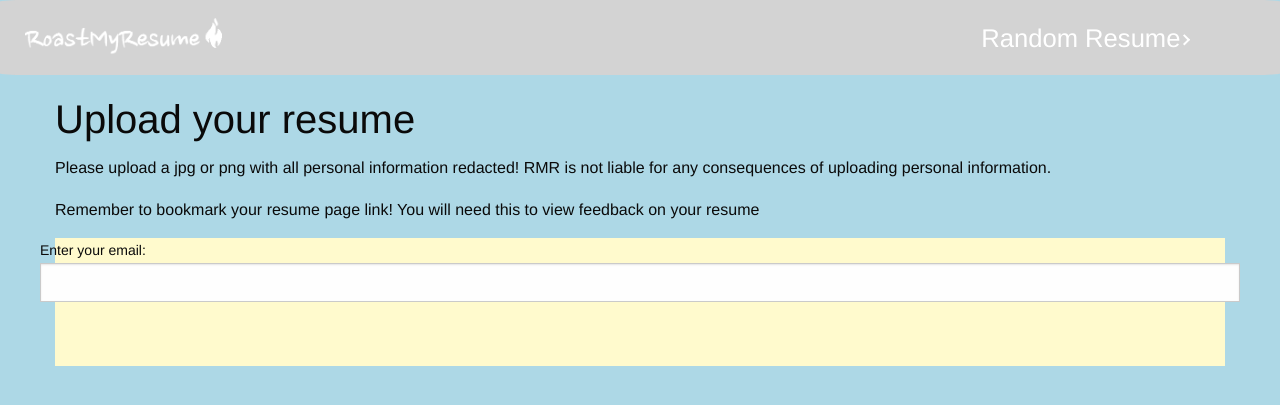
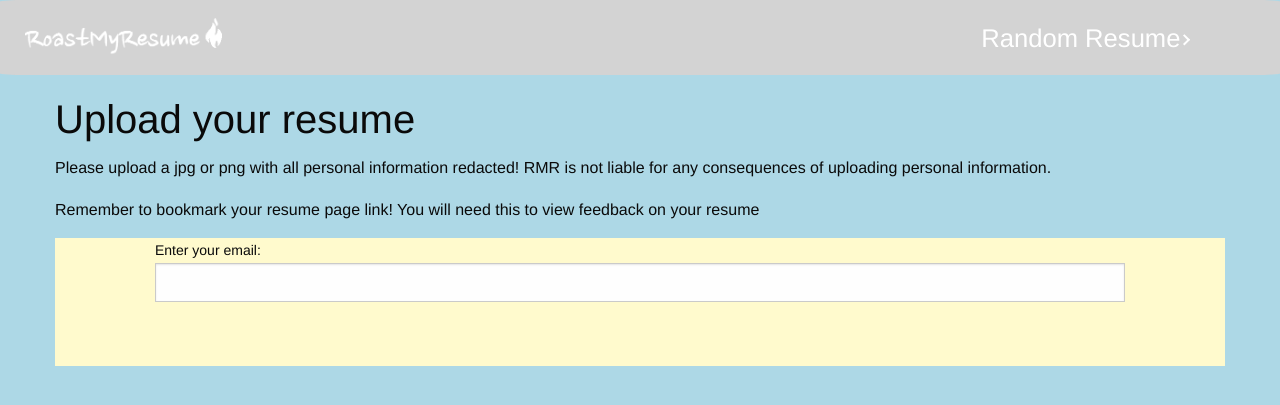
Before and after one commit to josephhaaga/RoastMyResume, a PHP site: page /upload.php in a window 1280 px wide. Shown: the top 405 px of the page. Run offline with PHP 8.4, Linux system fonts and the light colour scheme; some libraries are stand-ins or nearby versions.

Commit message:
upload page fixes

```diff
--- a/upload.php
+++ b/upload.php
@@ -32,16 +32,20 @@
           <p>Remember to bookmark your resume page link! You will need this to view feedback on your resume</p>
           <div class="upload-zone">
             <div class="row">
+              <div class="medium-10 medium-offset-1 columns">
                 <label for="email">Enter your email:</label>
                 <input id="emailField" type="email" name="email">
               </div>
+            </div>
             <div class="row">
+              <div class="medium-12 columns">
                 <form action="perform_upload.php" method="post" class="dropzone" enctype="multipart/form-data">
             <!-- <form action="upload.php" method="post" enctype="multipart/form-data"> -->
                         Drop resume here (or click to select from harddrive):
                         <!-- <input type="file" name="file" id="fileToUpload">
                         <input type="submit" value="Upload Image" name="submit"> -->
                 </form>
+              </div>
             </div>
           </div>
         </div>
```
Lines whose indentation alone changed are shown as unchanged.
